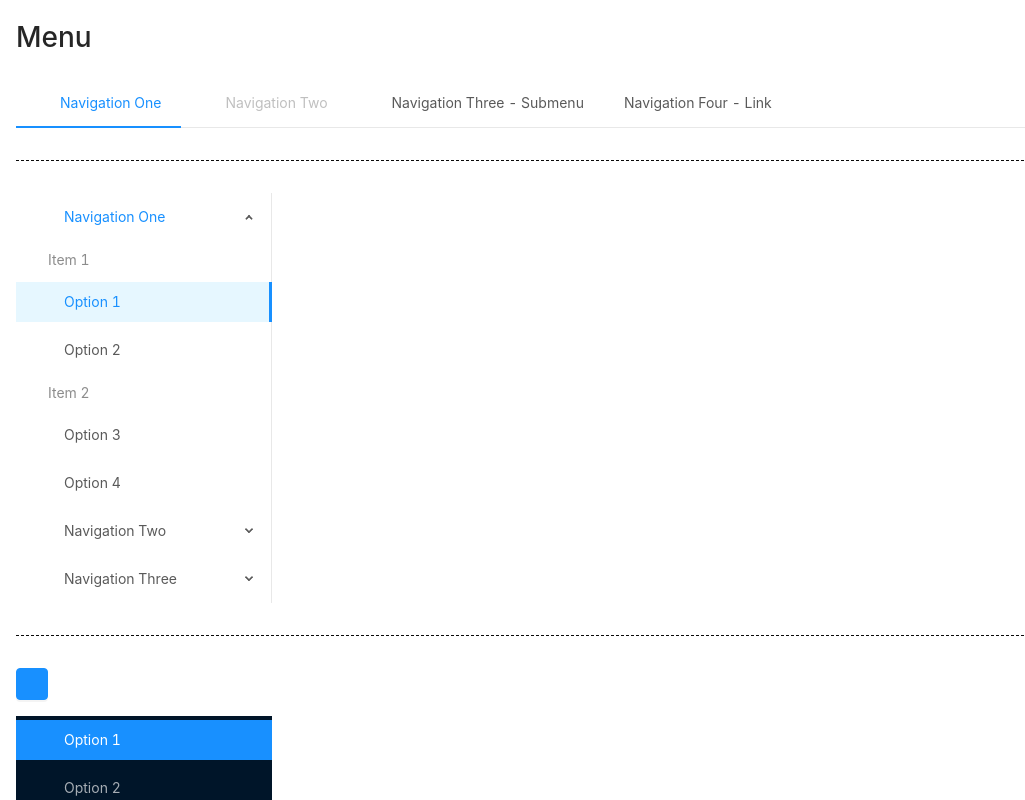
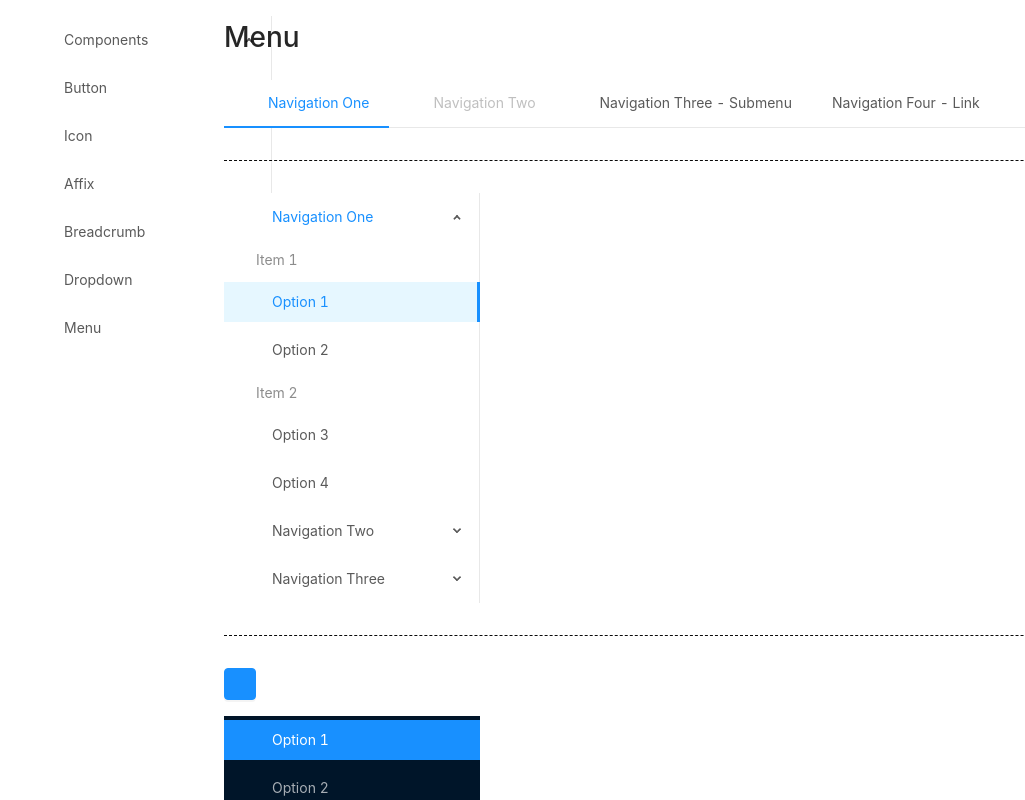
Before and after one commit to IamManchanda/antd-demo-pages, a Vue app: page /menu in a window 1280 px wide. Shown: the top 800 px of the page, without its empty margins (0-1025 px from the left). Built offline with nearby package versions, Linux system fonts and the light colour scheme.

Commit message:
Working pass on project navigation!

```diff
--- a/package.json
+++ b/package.json
@@ -10,6 +10,7 @@
   "dependencies": {
     "ant-design-vue": "^1.3.5",
     "register-service-worker": "^1.6.2",
+    "uuid": "^3.3.2",
     "vue": "^2.6.6",
     "vue-router": "^3.0.1",
     "vuex": "^3.0.1"
--- a/src/App.vue
+++ b/src/App.vue
@@ -1,11 +1,69 @@
 <template>
   <div id="app" class="app">
-    <router-view/>
+    <a-row type="flex">
+      <a-col :span="4">
+        <a-affix :offsetTop="this.top">
+          <div class="demo-menu-stacked">
+            <a-menu
+              mode="inline"
+              :openKeys="openKeys"
+              @openChange="onOpenChange"
+            >
+              <a-sub-menu key="sub1">
+                <span slot="title"><a-icon type="mail" /><span>Components</span></span>
+                <a-menu-item v-for="currentItem in menuComponents" :key="currentItem.id">
+                  <router-link :to="currentItem.path">{{ currentItem.name }}</router-link>
+                </a-menu-item>
+              </a-sub-menu>
+            </a-menu>
+          </div>
+        </a-affix>
+      </a-col>
+      <a-col :span="20">
+        <router-view/>
+      </a-col>
+    </a-row>
   </div>
 </template>
+
+<script>
+import componentRoutes from '@/data/componentRoutes';
+
+export default {
+  name: 'App',
+  data() {
+    return {
+      top: 10,
+      rootSubmenuKeys: ['sub1'],
+      openKeys: ['sub1'],
+      menuComponents: [],
+    };
+  },
+  methods: {
+    handleAffixTop() {
+      this.top += 10;
+    },
+    onOpenChange(openKeys) {
+      const latestOpenKey = openKeys.find(key => this.openKeys.indexOf(key) === -1);
+      if (this.rootSubmenuKeys.indexOf(latestOpenKey) === -1) {
+        this.openKeys = openKeys;
+      } else {
+        this.openKeys = latestOpenKey ? [latestOpenKey] : [];
+      }
+    },
+  },
+  mounted() {
+    this.menuComponents = componentRoutes;
+  },
+};
+</script>
 
 <style lang="scss">
   .app {
     padding: 1rem 1rem 15rem;
   }
+
+  .demo-menu-stacked {
+    width: 256px;
+  }
 </style>
--- /dev/null
+++ b/src/data/componentRoutes.js
@@ -0,0 +1,46 @@
+import uuid from 'uuid';
+
+import Button from '@/views/pages/button.vue';
+import Icon from '@/views/pages/icon.vue';
+import Affix from '@/views/pages/affix.vue';
+import Breadcrumb from '@/views/pages/breadcrumb.vue';
+import Dropdown from '@/views/pages/dropdown.vue';
+import Menu from '@/views/pages/menu.vue';
+
+const componentRoutes = [
+  {
+    path: '/button',
+    name: 'Button',
+    component: Button,
+  },
+  {
+    path: '/icon',
+    name: 'Icon',
+    component: Icon,
+  },
+  {
+    path: '/affix',
+    name: 'Affix',
+    component: Affix,
+  },
+  {
+    path: '/breadcrumb',
+    name: 'Breadcrumb',
+    component: Breadcrumb,
+  },
+  {
+    path: '/dropdown',
+    name: 'Dropdown',
+    component: Dropdown,
+  },
+  {
+    path: '/menu',
+    name: 'Menu',
+    component: Menu,
+  },
+];
+
+/* eslint-disable-next-line */
+componentRoutes.forEach(item => item.id = uuid.v4());
+
+export default componentRoutes;
--- a/src/router.js
+++ b/src/router.js
@@ -1,12 +1,7 @@
 import Vue from 'vue';
 import Router from 'vue-router';
+import componentRoutes from './data/componentRoutes';
 import Home from '@/views/pages/home.vue';
-import Button from '@/views/pages/button.vue';
-import Icon from '@/views/pages/icon.vue';
-import Affix from '@/views/pages/affix.vue';
-import Breadcrumb from '@/views/pages/breadcrumb.vue';
-import Dropdown from '@/views/pages/dropdown.vue';
-import Menu from '@/views/pages/menu.vue';
 
 Vue.use(Router);
 
@@ -19,35 +14,6 @@ export default new Router({
       name: 'Home',
       component: Home,
     },
-    {
-      path: '/button',
-      name: 'Button',
-      component: Button,
-    },
-    {
-      path: '/icon',
-      name: 'Icon',
-      component: Icon,
-    },
-    {
-      path: '/affix',
-      name: 'Affix',
-      component: Affix,
-    },
-    {
-      path: '/breadcrumb',
-      name: 'Breadcrumb',
-      component: Breadcrumb,
-    },
-    {
-      path: '/dropdown',
-      name: 'Dropdown',
-      component: Dropdown,
-    },
-    {
-      path: '/menu',
-      name: 'Menu',
-      component: Menu,
-    },
+    ...componentRoutes,
   ],
 });
--- a/src/views/pages/home.vue
+++ b/src/views/pages/home.vue
@@ -1,6 +1,6 @@
 <template>
   <div class="home">
-    <p>Look into <code>src/views/pages</code> folder and render that page... for example <code>button.vue</code> will render <code>/button</code> url</p>
+    <p>Click on the links within the left nav for viewing the demo components.</p>
   </div>
 </template>
 
```
Also changed, not shown: src/views/pages/affix.vue (+2 -0 lines).
